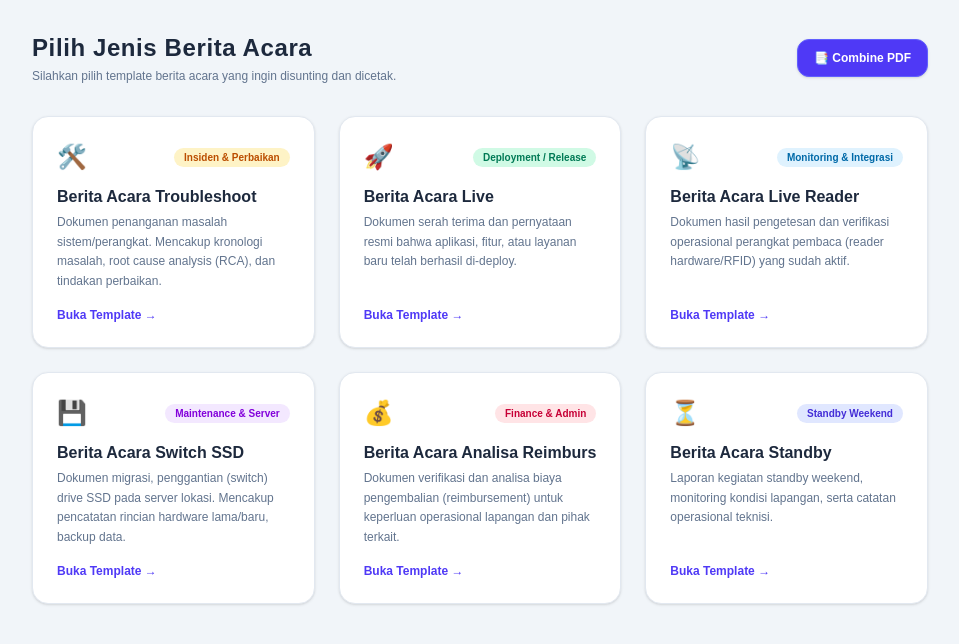
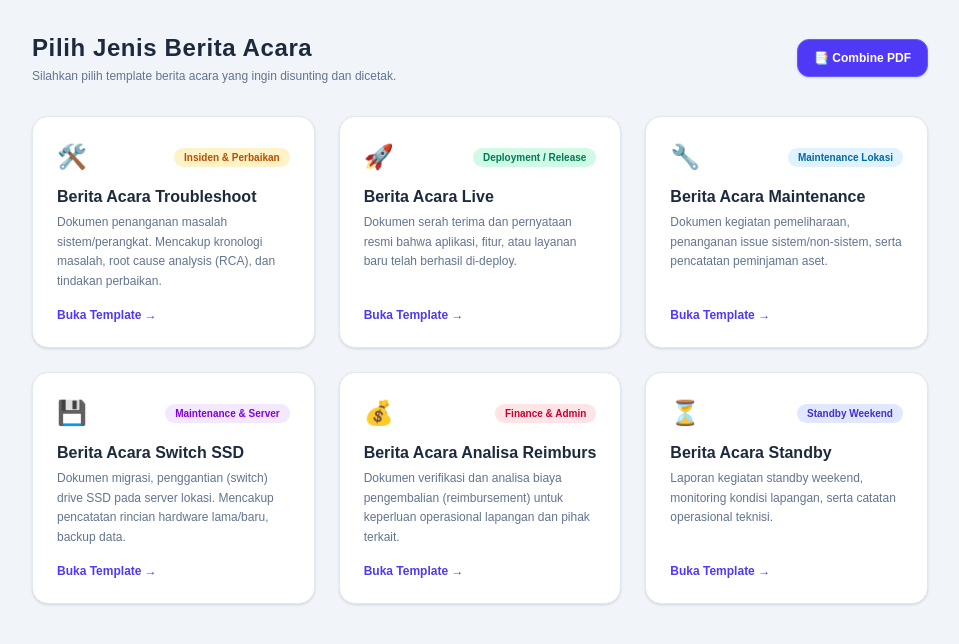
Before and after one commit to muhamadesa1/doc-builder-app, a Next.js app: page / in a window 1280 px wide. Shown: the top 644 px of the page, without its empty margins (160-1119 px from the left). Built offline with nearby package versions, Linux system fonts and the light colour scheme.

Commit message:
fix: ubah menu live menjadi maintanan dan fix combine

```diff
--- a/app/page.tsx
+++ b/app/page.tsx
@@ -51,15 +51,15 @@ export default function HomePage() {
             <div className="mt-4 text-indigo-600 dark:text-indigo-400 text-xs font-bold">Buka Template →</div>
           </Link>
 
-          {/* Berita Acara Live Reader */}
-          <Link href="/editor/live-reader" className="bg-white dark:bg-slate-800 p-6 rounded-2xl shadow-sm border border-slate-200 dark:border-slate-700 hover:shadow-md transition flex flex-col justify-between">
+          {/* Berita Acara Maintenance */}
+          <Link href="/editor/ba-maintanance" className="bg-white dark:bg-slate-800 p-6 rounded-2xl shadow-sm border border-slate-200 dark:border-slate-700 hover:shadow-md transition flex flex-col justify-between">
             <div>
               <div className="flex justify-between items-center mb-3">
-                <span className="text-2xl">📡</span>
-                <span className="bg-sky-100 text-sky-700 dark:bg-sky-950 dark:text-sky-300 text-[10px] font-bold px-2.5 py-0.5 rounded-full">Monitoring & Integrasi</span>
+                <span className="text-2xl">🔧</span>
+                <span className="bg-sky-100 text-sky-700 dark:bg-sky-950 dark:text-sky-300 text-[10px] font-bold px-2.5 py-0.5 rounded-full">Maintenance Lokasi</span>
               </div>
-              <h2 className="font-bold text-slate-800 dark:text-slate-100 text-base mb-1">Berita Acara Live Reader</h2>
-              <p className="text-slate-500 dark:text-slate-400 text-xs leading-relaxed">Dokumen hasil pengetesan dan verifikasi operasional perangkat pembaca (reader hardware/RFID) yang sudah aktif.</p>
+              <h2 className="font-bold text-slate-800 dark:text-slate-100 text-base mb-1">Berita Acara Maintenance</h2>
+              <p className="text-slate-500 dark:text-slate-400 text-xs leading-relaxed">Dokumen kegiatan pemeliharaan, penanganan issue sistem/non-sistem, serta pencatatan peminjaman aset.</p>
             </div>
             <div className="mt-4 text-indigo-600 dark:text-indigo-400 text-xs font-bold">Buka Template →</div>
           </Link>
```
